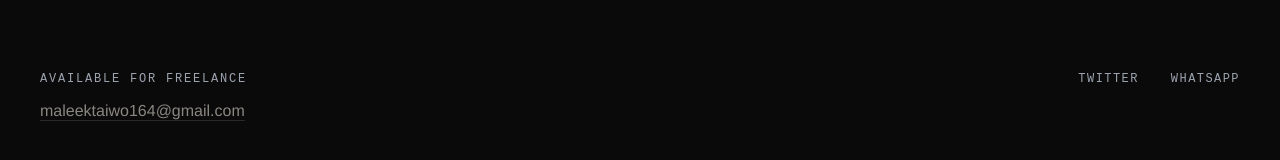
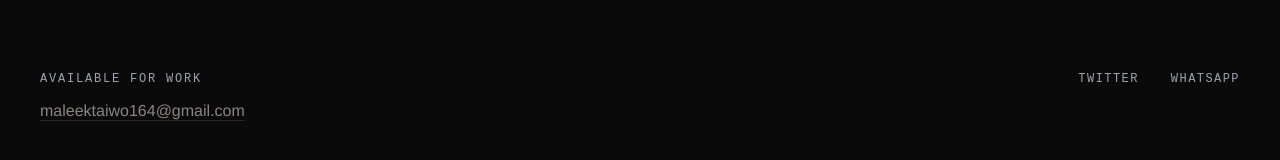
Before and after one commit to MaleekT/My-Portfolio, a Next.js app: page / in a window 1280 px wide. Shown: the part 3785-3945 px from the top of the page. Built offline with nearby package versions, Linux system fonts and the light colour scheme.

Commit message:
Update page.tsx

```diff
--- a/app/page.tsx
+++ b/app/page.tsx
@@ -242,7 +242,7 @@ export default function HomePage() {
       <footer id="contact" ref={footerReveal.ref} style={{ borderTop: "1px solid var(--border)", padding: "6rem 2.5rem 4rem", position: "relative", overflow: "hidden" }}>
         <motion.div initial={{ opacity: 0 }} animate={footerReveal.isInView ? { opacity: 1 } : { opacity: 0 }} transition={{ duration: 0.8 }} style={{ display: "flex", justifyContent: "space-between", alignItems: "flex-start", marginBottom: "4rem" }}>
           <div>
-            <p style={{ fontFamily: "var(--font-mono)", fontSize: "0.75rem", color: "var(--fg-faint)", letterSpacing: "0.15em", textTransform: "uppercase", marginBottom: "0.5rem" }}>Available for freelance</p>
+            <p style={{ fontFamily: "var(--font-mono)", fontSize: "0.75rem", color: "var(--fg-faint)", letterSpacing: "0.15em", textTransform: "uppercase", marginBottom: "0.5rem" }}>Available for work</p>
             <a href="mailto:maleektaiwo164@gmail.com" style={{ fontFamily: "var(--font-body)", fontSize: "1rem", color: "var(--fg-muted)", textDecoration: "underline", textDecorationColor: "var(--border)", textUnderlineOffset: "4px", transition: "color 0.2s ease, textDecorationColor 0.2s ease" }} onMouseEnter={(e) => { (e.target as HTMLAnchorElement).style.color = "var(--fg)"; (e.target as HTMLAnchorElement).style.textDecorationColor = "var(--accent)"; }} onMouseLeave={(e) => { (e.target as HTMLAnchorElement).style.color = "var(--fg-muted)"; (e.target as HTMLAnchorElement).style.textDecorationColor = "var(--border)"; }}>
               maleektaiwo164@gmail.com
             </a>
```
